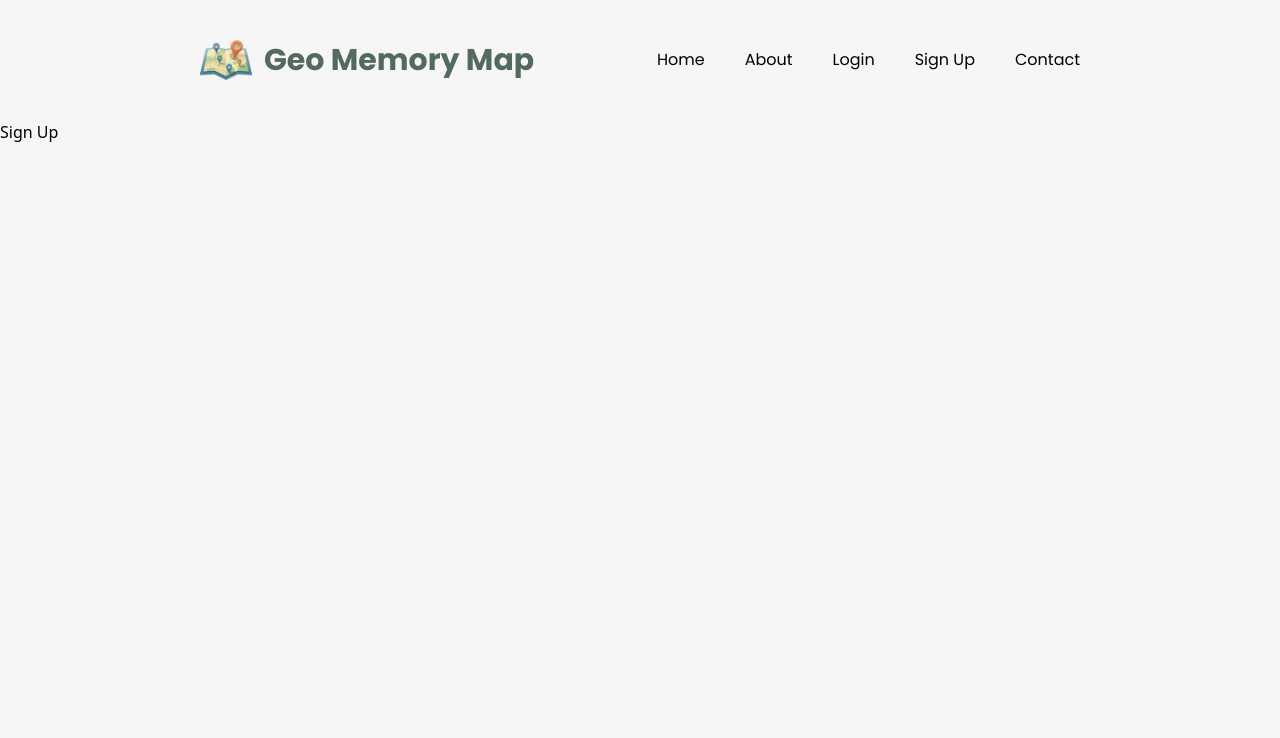
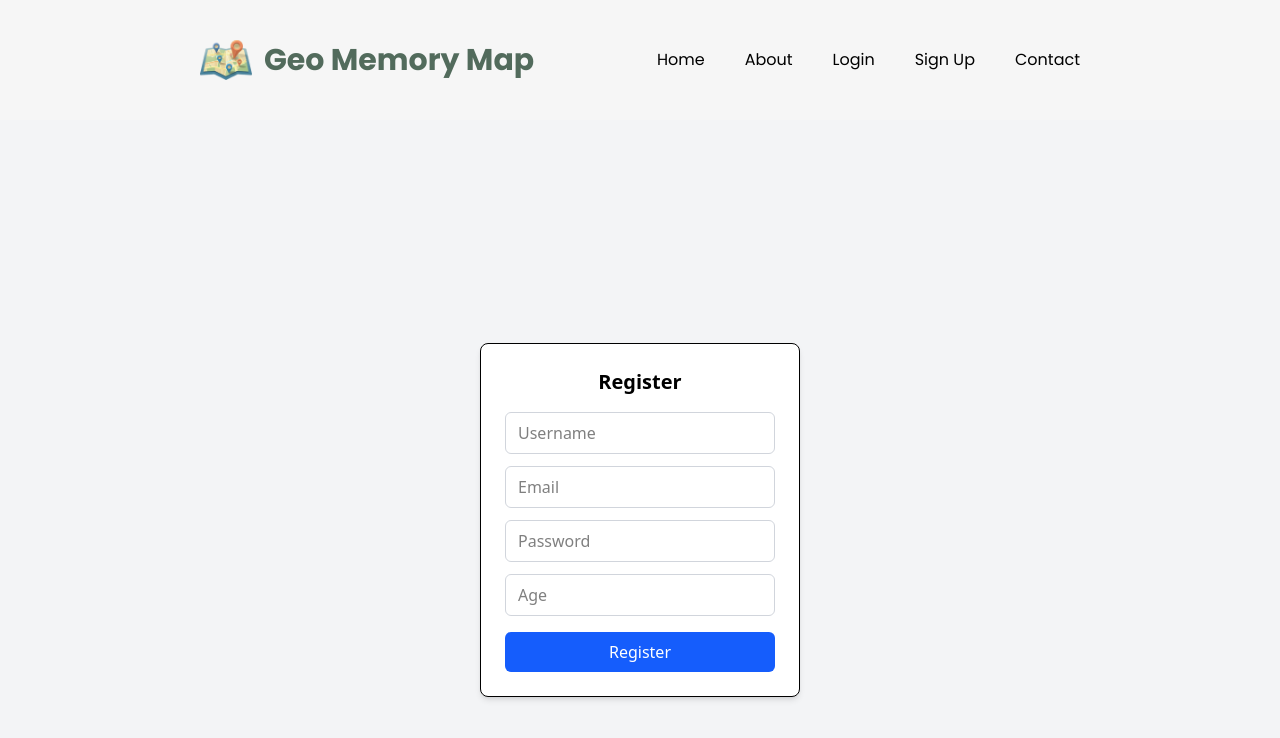
Before and after one commit to UCC-Batch-26/geomemorymap, a React (Vite) app in the folder apps/frontend/: page /signup in a window 1280 px wide. Shown: the top 738 px of the page. Built offline with nearby package versions, Linux system fonts and the light colour scheme.

Commit message:
feat: signup and login

```diff
--- a/apps/frontend/src/modules/auth/pages/log-in-page.jsx
+++ b/apps/frontend/src/modules/auth/pages/log-in-page.jsx
@@ -1,5 +1,63 @@
-function LoginPage() {
-  return <h1>Login</h1>;
+import { useState } from 'react';
+import { useNavigate } from 'react-router';
+
+function LoginPage({ setToken, setUser }) {
+  const [username, setusername] = useState('');
+  const [password, setPassword] = useState('');
+  const navigate = useNavigate();
+
+  const handleLogin = async (e) => {
+    e.preventDefault();
+    try {
+      const res = await fetch('http://localhost:3000/api/auth/login', {
+        method: 'POST',
+        headers: { 'Content-Type': 'application/json' },
+        body: JSON.stringify({ username, password }),
+      });
+
+      const data = await res.json();
+      if (res.ok) {
+        setToken(data.token);
+        setUser(data.user);
+        navigate('/login');
+      } else {
+        alert(data.message || 'Login failed');
+      }
+    } catch (error) {
+      console.error(error);
+      alert('Error connecting to server');
+    }
+  };
+
+  return (
+    <div className="flex items-center justify-center h-screen bg-gray-100">
+      <form onSubmit={handleLogin} className="bg-white p-6 rounded-xl shadow-md w-80">
+        <h2 className="text-2xl font-semibold text-center mb-6">Login</h2>
+
+        <input
+          type="text"
+          placeholder="username"
+          value={username}
+          onChange={(e) => setusername(e.target.value)}
+          required
+          className="w-full p-2 mb-4 border border-gray-300 rounded-md focus:outline-none focus:ring focus:ring-blue-300"
+        />
+
+        <input
+          type="password"
+          placeholder="Password"
+          value={password}
+          onChange={(e) => setPassword(e.target.value)}
+          required
+          className="w-full p-2 mb-6 border border-gray-300 rounded-md focus:outline-none focus:ring focus:ring-blue-300"
+        />
+
+        <button type="submit" className="w-full bg-blue-600 text-white py-2 rounded-md hover:bg-blue-700 transition">
+          Login
+        </button>
+      </form>
+    </div>
+  );
 }
 
 export default LoginPage;
--- a/apps/frontend/src/modules/auth/pages/sign-up-page.jsx
+++ b/apps/frontend/src/modules/auth/pages/sign-up-page.jsx
@@ -1,5 +1,101 @@
+import { useState } from 'react';
+
 function SignUpPage() {
-  return <h1>Sign Up</h1>;
+  const [form, setForm] = useState({
+    username: '',
+    email: '',
+    password: '',
+    age: '',
+  });
+
+  const handleChange = (e) => {
+    setForm({ ...form, [e.target.name]: e.target.value });
+  };
+
+  const handleRegister = async (e) => {
+    e.preventDefault();
+
+    const username = form.username.trim();
+    const email = form.email.trim().toLowerCase();
+    const password = form.password;
+    const age = form.age;
+
+    if (!username || !email || !password) {
+      alert('Please fill in all required fields.');
+      return;
+    }
+
+    try {
+      const res = await fetch('http://localhost:3000/api/auth/register', {
+        method: 'POST',
+        headers: { 'Content-Type': 'application/json' },
+        body: JSON.stringify({ username, email, password, age }),
+      });
+
+      const data = await res.json();
+      console.log(data);
+
+      if (res.ok) {
+        alert('Registered successfully! You can login now.');
+        setForm({ username: '', email: '', password: '', age: '' });
+      } else {
+        alert(data.message || 'Registration failed');
+      }
+    } catch (error) {
+      console.error('Registration error:', error);
+      alert('Error connecting to server');
+    }
+  };
+
+  return (
+    <div className="flex items-center justify-center min-h-screen bg-gray-100">
+      <form className="bg-white border border-black rounded-lg p-6 w-80 shadow-md" onSubmit={handleRegister}>
+        <h2 className="text-xl font-bold mb-4 text-center">Register</h2>
+
+        <input
+          name="username"
+          placeholder="Username"
+          onChange={handleChange}
+          required
+          className="w-full px-3 py-2 mb-3 border border-gray-300 rounded-md focus:outline-none focus:ring focus:ring-blue-300"
+        />
+
+        <input
+          type="email"
+          name="email"
+          placeholder="Email"
+          onChange={handleChange}
+          required
+          className="w-full px-3 py-2 mb-3 border border-gray-300 rounded-md focus:outline-none focus:ring focus:ring-blue-300"
+        />
+
+        <input
+          type="password"
+          name="password"
+          placeholder="Password"
+          onChange={handleChange}
+          required
+          className="w-full px-3 py-2 mb-3 border border-gray-300 rounded-md focus:outline-none focus:ring focus:ring-blue-300"
+        />
+
+        <input
+          type="number"
+          name="age"
+          placeholder="Age"
+          onChange={handleChange}
+          required
+          className="w-full px-3 py-2 mb-4 border border-gray-300 rounded-md focus:outline-none focus:ring focus:ring-blue-300"
+        />
+
+        <button
+          type="submit"
+          className="w-full bg-blue-600 text-white py-2 px-4 rounded-md hover:bg-blue-700 transition"
+        >
+          Register
+        </button>
+      </form>
+    </div>
+  );
 }
 
 export default SignUpPage;
```
